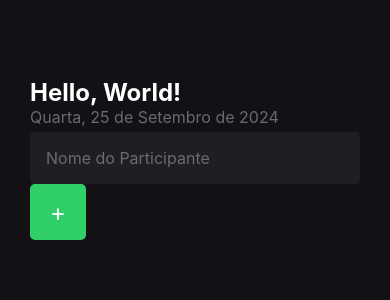
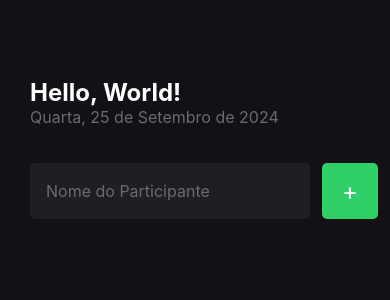
Before and after one commit to DiogoGDF/imhere, a React Native app: screen / in a window 390 px wide. Shown: the top 300 px of the page. Built offline with nearby package versions, Linux system fonts and the light colour scheme.

Commit message:
feat: changing flex direction

```diff
--- a/src/screens/Home/index.tsx
+++ b/src/screens/Home/index.tsx
@@ -15,6 +15,7 @@ export function Home() {
                 Quarta, 25 de Setembro de 2024
             </Text>
 
+            <View style={styles.form}>
                 <TextInput
                     style={styles.input}
                     placeholder='Nome do Participante'
@@ -27,5 +28,6 @@ export function Home() {
                     </Text>
                 </TouchableOpacity>
             </View>
+        </View>
     );
 }
--- a/src/screens/Home/styles.ts
+++ b/src/screens/Home/styles.ts
@@ -17,12 +17,13 @@ export const styles = StyleSheet.create({
         fontSize: 16
     },
     input: {
+        flex: 1,
         backgroundColor: '#1F1E25',
         color: '#FDFCFE',
         borderRadius: 5,
         padding: 16,
         fontSize: 16,
-        marginTop: 5
+        marginRight: 12
     },
     buttonText: {
         color: '#FFF',
@@ -35,5 +36,11 @@ export const styles = StyleSheet.create({
         backgroundColor: '#31CF67',
         alignItems: 'center',
         justifyContent: 'center'
+    },
+    form: {
+        marginTop: 36,
+        marginBottom: 42,
+        width: '100%',
+        flexDirection: 'row'
     }
 })
```
Lines whose indentation alone changed are shown as unchanged.
